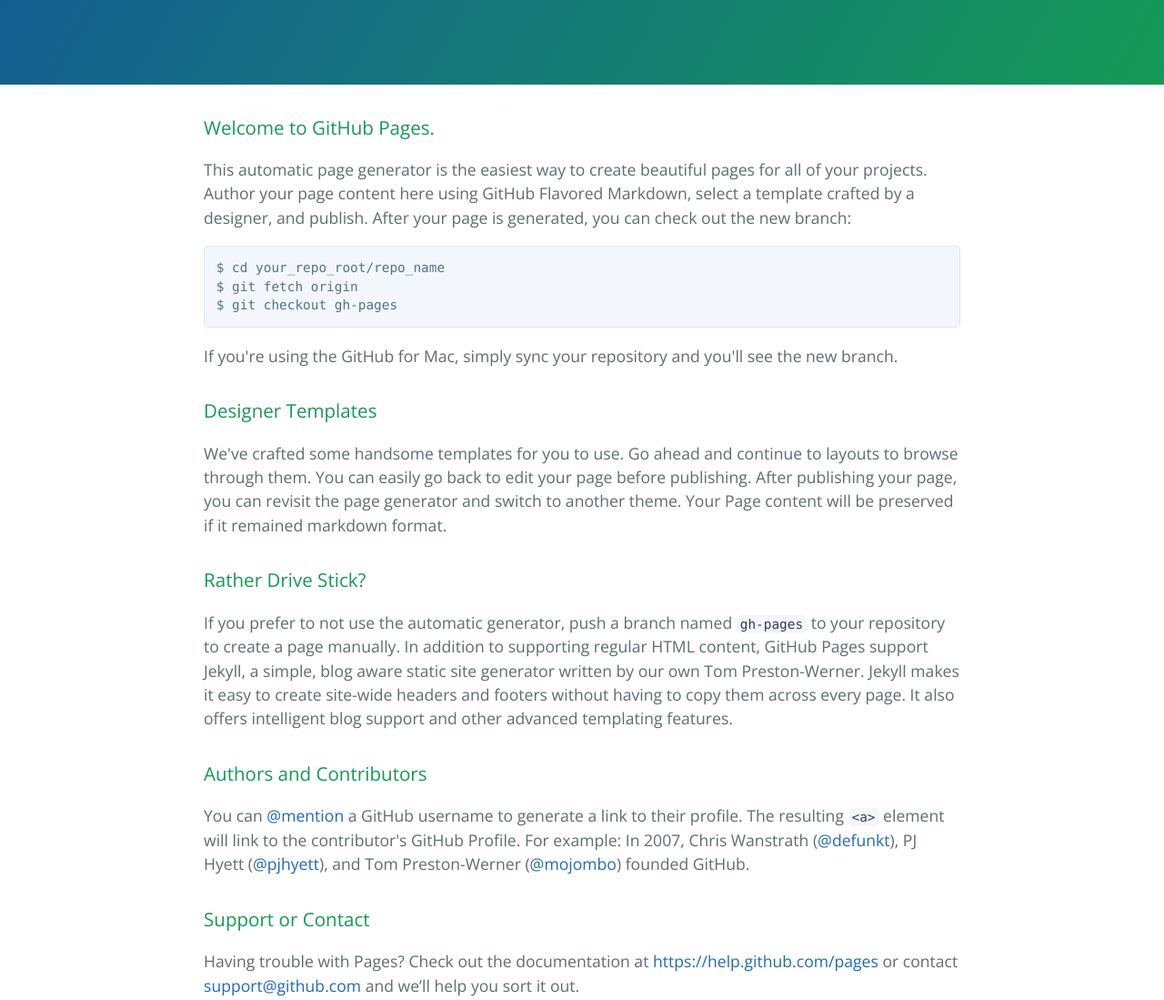
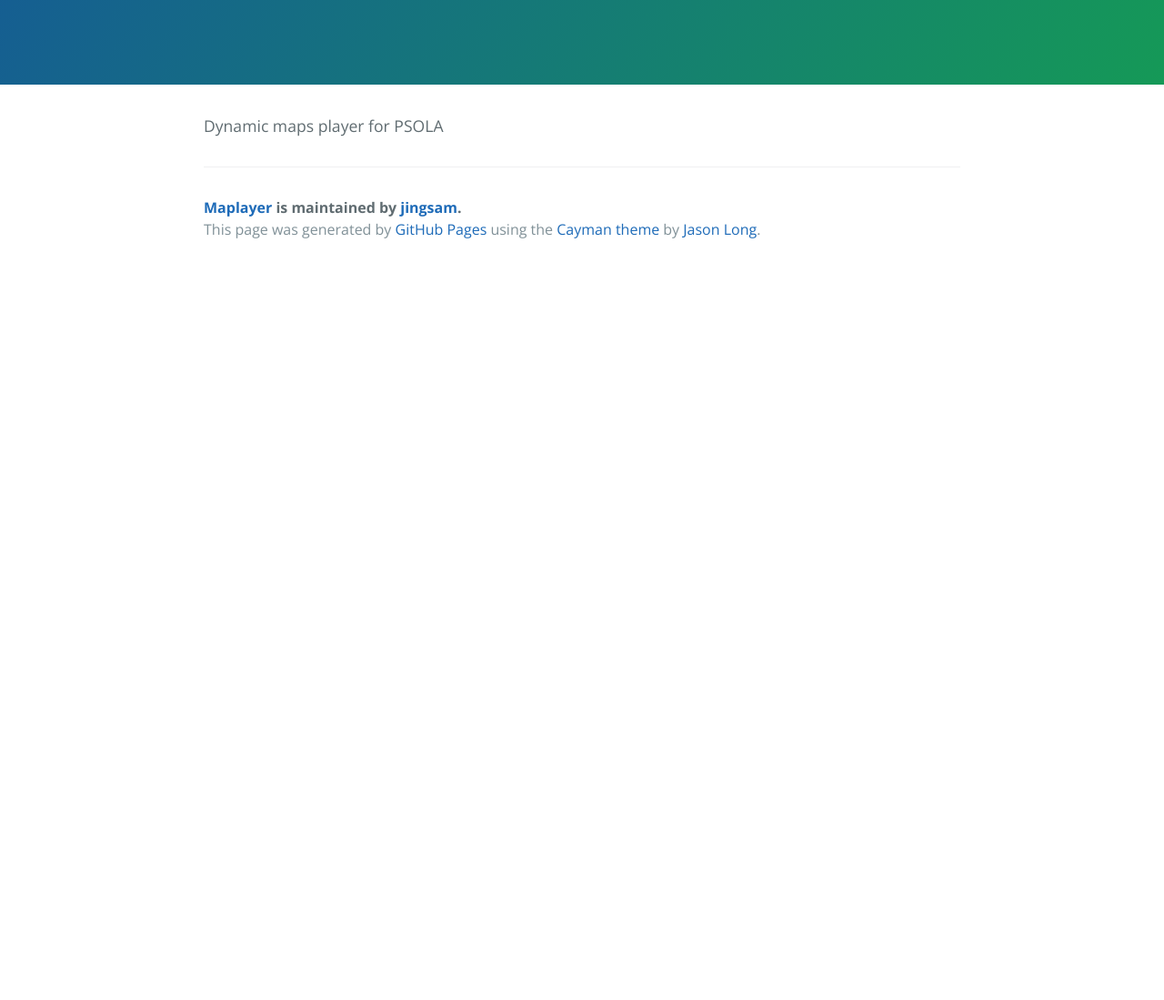
Before and after one commit to jingsam/Maplayer, a plain HTML site: page index.html in a window 1280 px wide. Shown: the part 290-1389 px from the top of the page at 91% size. After the commit the page ends 800 px from the top, so only its background shows below. Drawn offline with nearby package versions, Linux system fonts and the light colour scheme.

```diff
--- a/index.html
+++ b/index.html
@@ -19,37 +19,7 @@
     </section>
 
     <section class="main-content">
-      <h3>
-<a id="welcome-to-github-pages" class="anchor" href="#welcome-to-github-pages" aria-hidden="true"><span class="octicon octicon-link"></span></a>Welcome to GitHub Pages.</h3>
-
-<p>This automatic page generator is the easiest way to create beautiful pages for all of your projects. Author your page content here using GitHub Flavored Markdown, select a template crafted by a designer, and publish. After your page is generated, you can check out the new branch:</p>
-
-<pre><code>$ cd your_repo_root/repo_name
-$ git fetch origin
-$ git checkout gh-pages
-</code></pre>
-
-<p>If you're using the GitHub for Mac, simply sync your repository and you'll see the new branch.</p>
-
-<h3>
-<a id="designer-templates" class="anchor" href="#designer-templates" aria-hidden="true"><span class="octicon octicon-link"></span></a>Designer Templates</h3>
-
-<p>We've crafted some handsome templates for you to use. Go ahead and continue to layouts to browse through them. You can easily go back to edit your page before publishing. After publishing your page, you can revisit the page generator and switch to another theme. Your Page content will be preserved if it remained markdown format.</p>
-
-<h3>
-<a id="rather-drive-stick" class="anchor" href="#rather-drive-stick" aria-hidden="true"><span class="octicon octicon-link"></span></a>Rather Drive Stick?</h3>
-
-<p>If you prefer to not use the automatic generator, push a branch named <code>gh-pages</code> to your repository to create a page manually. In addition to supporting regular HTML content, GitHub Pages support Jekyll, a simple, blog aware static site generator written by our own Tom Preston-Werner. Jekyll makes it easy to create site-wide headers and footers without having to copy them across every page. It also offers intelligent blog support and other advanced templating features.</p>
-
-<h3>
-<a id="authors-and-contributors" class="anchor" href="#authors-and-contributors" aria-hidden="true"><span class="octicon octicon-link"></span></a>Authors and Contributors</h3>
-
-<p>You can <a href="https://github.com/blog/821" class="user-mention">@mention</a> a GitHub username to generate a link to their profile. The resulting <code>&lt;a&gt;</code> element will link to the contributor's GitHub Profile. For example: In 2007, Chris Wanstrath (<a href="https://github.com/defunkt" class="user-mention">@defunkt</a>), PJ Hyett (<a href="https://github.com/pjhyett" class="user-mention">@pjhyett</a>), and Tom Preston-Werner (<a href="https://github.com/mojombo" class="user-mention">@mojombo</a>) founded GitHub.</p>
-
-<h3>
-<a id="support-or-contact" class="anchor" href="#support-or-contact" aria-hidden="true"><span class="octicon octicon-link"></span></a>Support or Contact</h3>
-
-<p>Having trouble with Pages? Check out the documentation at <a href="https://help.github.com/pages">https://help.github.com/pages</a> or contact <a href="mailto:support@github.com">support@github.com</a> and we’ll help you sort it out.</p>
+      <p>Dynamic maps player for PSOLA</p>
 
       <footer class="site-footer">
         <span class="site-footer-owner"><a href="https://github.com/jingsam/Maplayer">Maplayer</a> is maintained by <a href="https://github.com/jingsam">jingsam</a>.</span>
@@ -59,6 +29,16 @@
 
     </section>
 
+            <script type="text/javascript">
+            var gaJsHost = (("https:" == document.location.protocol) ? "https://ssl." : "http://www.");
+            document.write(unescape("%3Cscript src='" + gaJsHost + "google-analytics.com/ga.js' type='text/javascript'%3E%3C/script%3E"));
+          </script>
+          <script type="text/javascript">
+            try {
+              var pageTracker = _gat._getTracker("UA-28217991-1");
+            pageTracker._trackPageview();
+            } catch(err) {}
+          </script>
 
   </body>
 </html>
```
Also changed, not shown: params.json (+1 -1 lines).
